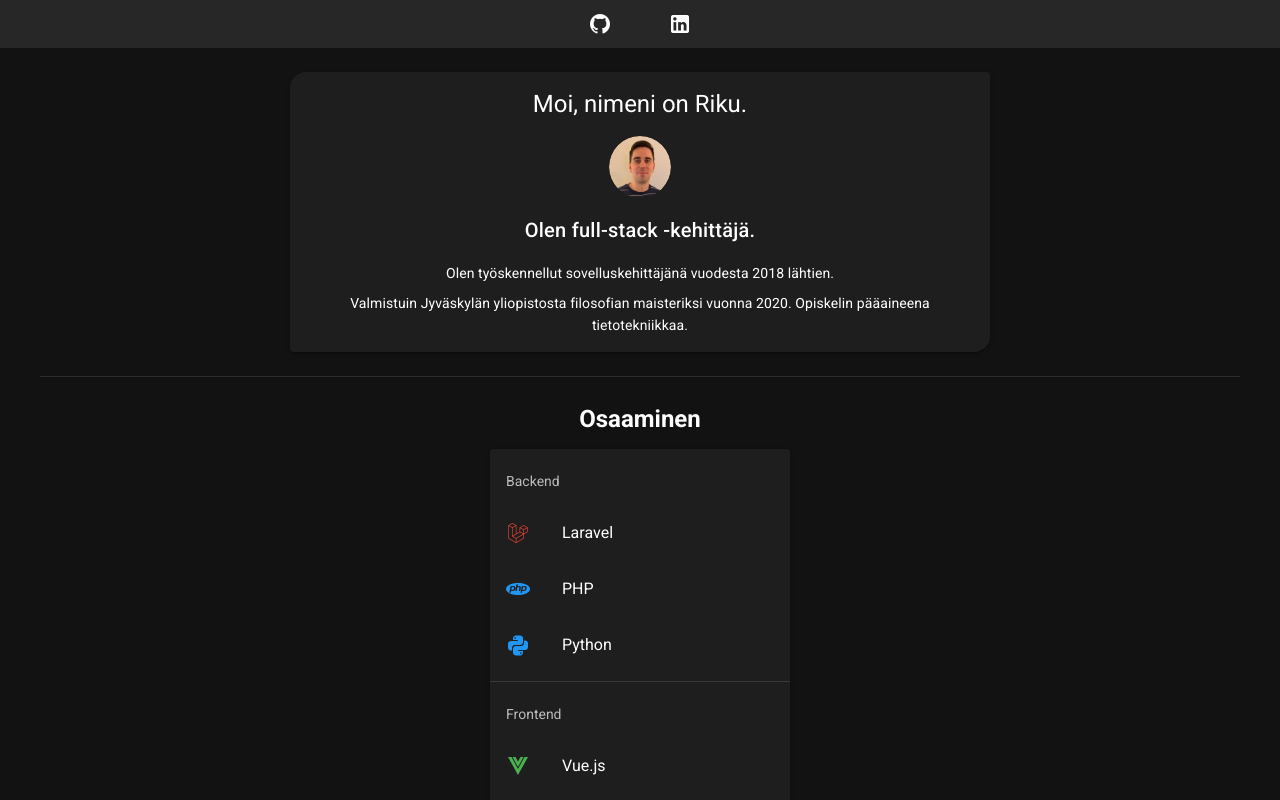
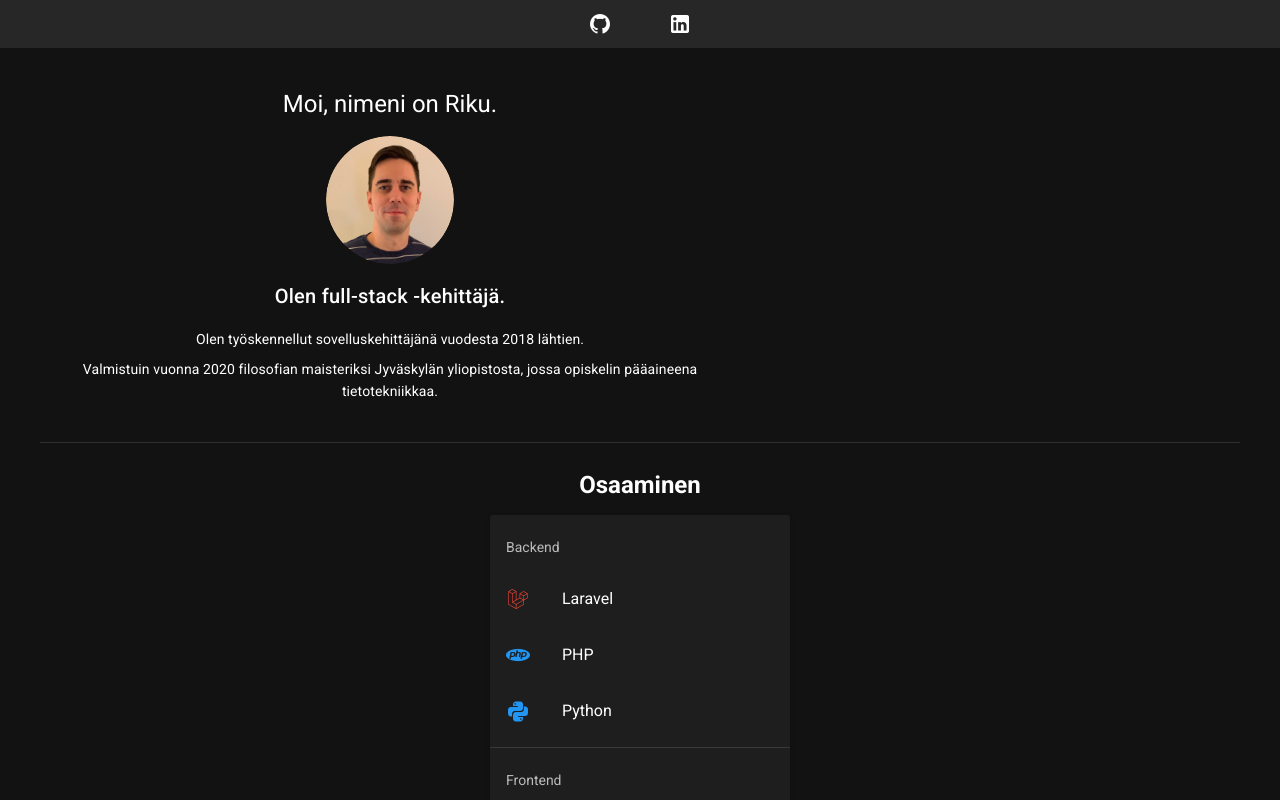
Before and after one commit to RikuKukkaniemi/my-website, a Vue app: page / in a window 1280 px wide. Shown: the top 800 px of the page. Built offline with nearby package versions, Linux system fonts and the light colour scheme.

Commit message:
Add transparency to card

```diff
--- a/src/components/Introduction.vue
+++ b/src/components/Introduction.vue
@@ -1,28 +1,15 @@
 <template>
-  <v-card shaped max-width="700" class="mx-auto text-center">
+  <v-card elevation="0" color="transparent" class="text-center" max-width="700">
     <v-card-subtitle class="headline text--primary">Moi, nimeni on Riku.</v-card-subtitle>
-    <v-avatar size="62">
-      <img
-        src="../assets/profile.jpg"
-        alt="Riku"
-      >
+    <v-avatar size="128">
+      <img src="../assets/profile.jpg" alt="Riku" />
     </v-avatar>
     <v-card-subtitle class="title text--primary">Olen full-stack -kehittäjä.</v-card-subtitle>
     <v-card-text>
       <div class="text--primary">Olen työskennellut sovelluskehittäjänä vuodesta 2018 lähtien.</div>
       <div
         class="text--primary mt-2"
-      >Valmistuin Jyväskylän yliopistosta filosofian maisteriksi vuonna 2020. Opiskelin pääaineena tietotekniikkaa.</div>
+      >Valmistuin vuonna 2020 filosofian maisteriksi Jyväskylän yliopistosta, jossa opiskelin pääaineena tietotekniikkaa.</div>
     </v-card-text>
   </v-card>
 </template>
-
-<script>
-/* import ContactDetails from "./ContactDetails"; */
-
-export default {
-  components: {
-/*     ContactDetails, */
-  },
-};
-</script>
```
